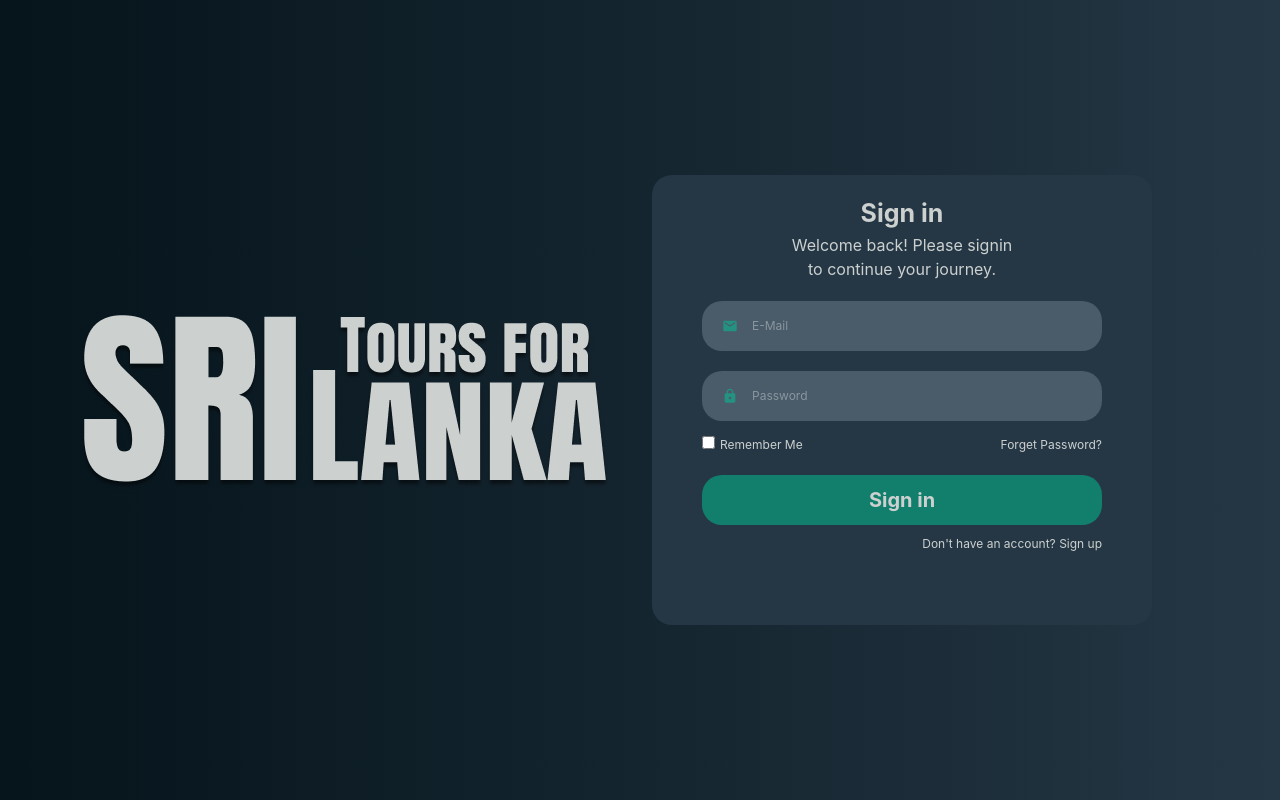
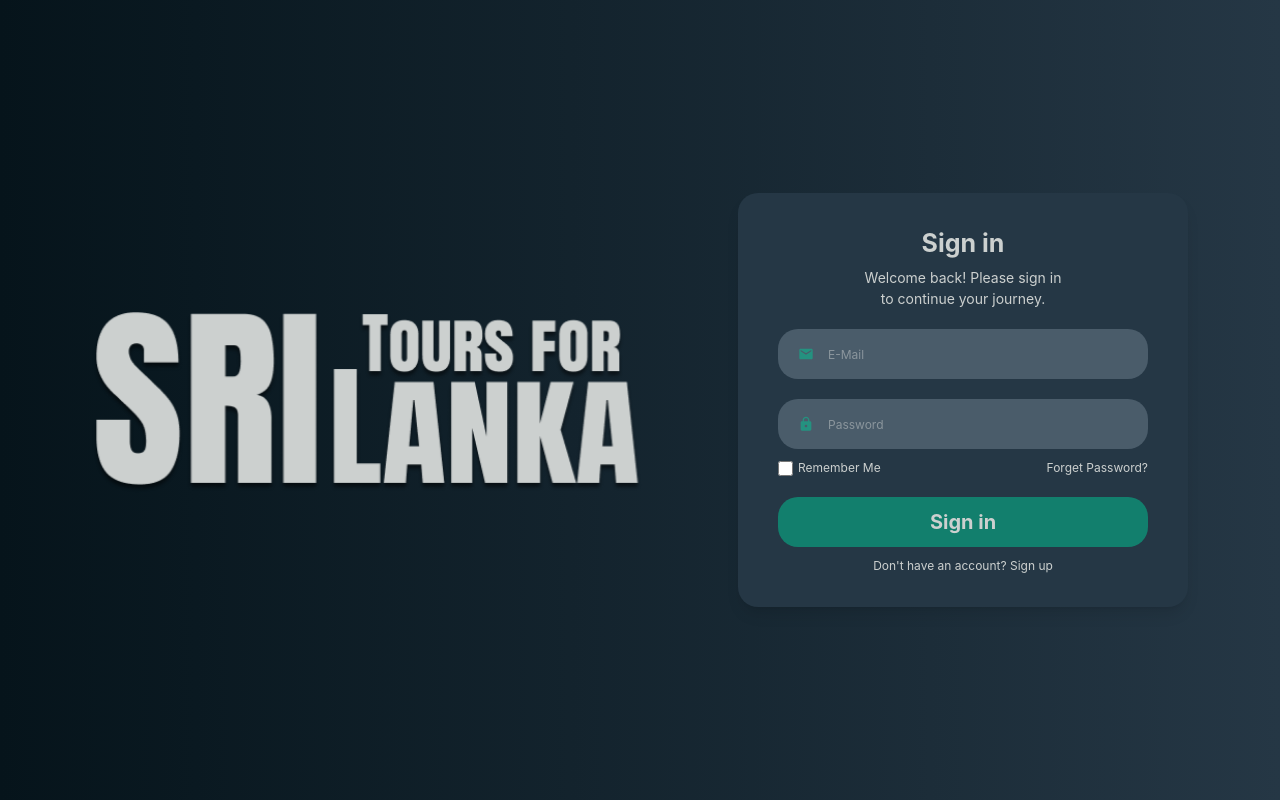
Before and after one commit to SahanAvinash/TourForSriLanka-FrontEnd, a React (Vite) app in the folder tour-for-sri-lanka/: page /login in a window 1280 px wide. Built offline with nearby package versions, Linux system fonts and the light colour scheme; a web font is replaced by a local one.

Commit message:
login page clenup ✅ register role clenup✅

```diff
--- a/tour-for-sri-lanka/src/index.css
+++ b/tour-for-sri-lanka/src/index.css
@@ -2,4 +2,10 @@
 
 @theme {
   --font-antonsc: "Anton SC", sans-serif;
+
+  --color-primary-1: #06141B;
+  --color-primary-2: #253745;
+  --color-primary-green: #00C896;
+  --color-text: #CCD0CF;
+  --color-border: #4A5C6A;
 }
--- a/tour-for-sri-lanka/src/pages/loginPage.tsx
+++ b/tour-for-sri-lanka/src/pages/loginPage.tsx
@@ -1,98 +1,156 @@
 import { useState } from "react"
-import { MdEmail, MdLock} from "react-icons/md";
+import { MdEmail, MdLock } from "react-icons/md";
 import axios from "axios"
 import toast from "react-hot-toast";
-import { useNavigate } from "react-router-dom";
-import {Link} from "react-router-dom"
+import { useNavigate, Link } from "react-router-dom";
 
-export default function LoginPage(){
-    const [email,setEmail] = useState("")
-    const [password,setPassword] = useState("")
-    const [rememberMe,setRememberMe] =useState(false)
+const ROLE_REDIRECTS = {
+  traveler: "/",
+  hotel_owner: "/hotel_owner/dashboard",
+  vehicle_owner: "/vehicle_owner/dashboard",
+  guide: "/guide/dashboard",
+  admin: "/admin",
+}
+
+export default function LoginPage() {
+  const [email, setEmail] = useState("")
+  const [password, setPassword] = useState("")
+  const [rememberMe, setRememberMe] = useState(false)
+  const [loading, setLoading] = useState(false)
   const navigate = useNavigate()
 
-    function handleOnSubmit(e: React.FormEvent<HTMLFormElement>){
+  async function handleOnSubmit(e) {
     e.preventDefault()
+    setLoading(true)
 
-       axios.post("http://localhost:3000/api/login",
-        {
-            email : email,
-            password : password,
-            rememberMe
-        }
-       ).then((res)=>{
-        console.log(res)
-        toast.success("Login Success")
-        const user = res.data.user
-        const token = res.data.token
-        const role = res.data.role
-
-        if(rememberMe){
-            localStorage.setItem("token",token)
-            localStorage.setItem("user",JSON.stringify(user))
-        }else{
-            sessionStorage.setItem("token",token)
-            sessionStorage.setItem("user",JSON.stringify(user))
-        }
-        if(role == "traveler"){
-           navigate("/")
-        }else if(role == "hotel_owner"){
-            navigate("/hotel_owner/dashboard")
-        }else if(role === "vehicle_owner"){
-            navigate("/vehicle_owner/dashboard")
-        }else if(role === "guide"){
-            navigate("/guide/dashboard")
-        }else if(role === "admin"){
-            navigate("/admin")
-        }else{
-            navigate("/")
-        }
-       }).catch((err)=>{
-        console.log(err)
-        toast.error(err.response.data.error)
+    try {
+      const res = await axios.post("http://localhost:3000/api/login", {
+        email,
+        password,
+        rememberMe,
       })
 
+      toast.success("Login Success")
+      const { user, token, role } = res.data
+
+      const storage = rememberMe ? localStorage : sessionStorage
+      storage.setItem("token", token)
+      storage.setItem("user", JSON.stringify(user))
+
+      navigate(ROLE_REDIRECTS[role] || "/")
+    } catch (err) {
+      const message = axios.isAxiosError(err)
+        ? err.response?.data?.error || "Login failed. Please try again."
+        : "Something went wrong. Please try again."
+      toast.error(message)
+    } finally {
+      setLoading(false)
+    }
   }
 
-    return(
+  return (
+    <>
+      <style>{`
+        @keyframes loginFadeInUp {
+          from { opacity: 0; transform: translateY(16px); }
+          to   { opacity: 1; transform: translateY(0); }
+        }
+        @keyframes loginFadeIn {
+          from { opacity: 0; }
+          to   { opacity: 1; }
+        }
+        .login-card-anim { animation: loginFadeInUp 0.6s cubic-bezier(0.16, 1, 0.3, 1) both; }
+        .login-logo-anim { animation: loginFadeIn 0.6s ease-out both; }
+        @media (prefers-reduced-motion: reduce) {
+          .login-card-anim, .login-logo-anim { animation: none; }
+        }
+      `}</style>
+
       <form onSubmit={handleOnSubmit}>
-        <div className="w-full h-screen bg-gradient-to-r from-[#06141B] to-[#253745] flex justify-center items-center relative">
-            <div className="absolute left-[80px]">
-                <img src="/main_logo.png" alt="main_logo.png"/>
-            </div>
-            <div className="w-[500px] h-[450px] bg-[#253745] text-[#CCD0CF] absolute right-[10%] rounded-[20px] flex flex-col items-center">
-                <h1 className="text-[25px] mt-[20px] font-bold">Sign in</h1>
-                <span>Welcome back! Please signin </span>
-                <span>to continue your journey.</span>
-                <div className="group relative flex items-center mt-[20px]">
-                    <MdEmail className="ml-[20px] text-[#00C896] absolute outline-none opacity-[50%] group-hover:opacity-[80%] transition-all duration-300"/>
-                    <input type="email" placeholder="E-Mail" className="text-[#CCD0CF] text-[12px] w-[400px] h-[50px] bg-[#4A5C6A] rounded-[20px] pl-[50px]"
-                        onChange={(e)=>{
-                            setEmail(e.target.value)
-                        }}
+        <div className="w-full min-h-screen bg-gradient-to-r from-primary-1 to-primary-2 flex flex-col md:flex-row items-center justify-center gap-6 sm:gap-10 md:gap-16 lg:gap-24 px-4 sm:px-6 py-10 md:py-12">
+
+          <img
+            src="/main_logo.png"
+            alt="main_logo"
+            className="login-logo-anim w-[100px] xs:w-[120px] sm:w-[150px] md:w-[300px] lg:w-[450px] xl:w-[550px] 2xl:w-[550px] shrink-0 transition-transform duration-300"
+          />
+
+          <div className="login-card-anim w-full max-w-[420px] sm:max-w-[450px] bg-primary-2 text-text rounded-[20px] flex flex-col items-center py-8 px-6 sm:px-10 shadow-lg shadow-black/10 transition-shadow duration-300 hover:shadow-xl">
+            <h1 className="text-[20px] xs:text-[22px] sm:text-[25px] font-bold text-center">Sign in</h1>
+            <span className="text-[12px] sm:text-[14px] text-center mt-[5px]">Welcome back! Please sign in</span>
+            <span className="text-[12px] sm:text-[14px] text-center">to continue your journey.</span>
+
+            <div className="group relative flex items-center w-full mt-[20px]">
+              <MdEmail className="ml-[20px] text-primary-green absolute outline-none opacity-[50%] group-focus-within:opacity-100 group-hover:opacity-[80%] transition-opacity duration-300" />
+              <input
+                type="email"
+                autoComplete="email"
+                placeholder="E-Mail"
+                value={email}
+                onChange={(e) => setEmail(e.target.value)}
+                className="text-text text-[12px] w-full h-[48px] sm:h-[50px] bg-border rounded-[20px] pl-[50px] outline-none ring-2 ring-transparent focus:ring-primary-green/60 transition-all duration-300"
+                required
               />
             </div>
-                <div className="group relative flex items-center mt-[20px]">
-                    <MdLock className="ml-[20px] text-[#00C896] absolute outline-none opacity-[50%] group-hover:opacity-[80%] transition-all duration-300"/>
-                    <input type="password" placeholder="Password" className="text-[#CCD0CF] text-[12px] w-[400px] h-[50px] bg-[#4A5C6A] rounded-[20px] pl-[50px]"
-                        onChange={(e)=>{
-                            setPassword(e.target.value)
-                        }}
+
+            <div className="group relative flex items-center w-full mt-[16px] sm:mt-[20px]">
+              <MdLock className="ml-[20px] text-primary-green absolute outline-none opacity-[50%] group-focus-within:opacity-100 group-hover:opacity-[80%] transition-opacity duration-300" />
+              <input
+                type="password"
+                placeholder="Password"
+                value={password}
+                onChange={(e) => setPassword(e.target.value)}
+                className="text-text text-[12px] w-full h-[48px] sm:h-[50px] bg-border rounded-[20px] pl-[50px] outline-none ring-2 ring-transparent focus:ring-primary-green/60 transition-all duration-300"
+                required
               />
             </div>
-                <div className="w-[400px] mt-[10px] flex justify-between">
-                    <div>
-                        <input type="checkbox" id="rememberMe" className="cursor-pointer" checked={rememberMe} onChange={(e)=> setRememberMe(e.target.checked)}/>
-                        <label className="text-[12px] text-[#CCD0CF] pl-[5px]">Remember Me</label>
+
+            <div className="w-full mt-[12px] sm:mt-[10px] flex flex-wrap justify-between items-center gap-y-2">
+              <div className="flex items-center">
+                <input
+                  type="checkbox"
+                  id="rememberMe"
+                  className="cursor-pointer accent-primary-green w-[15px] h-[15px]"
+                  checked={rememberMe}
+                  onChange={(e) => setRememberMe(e.target.checked)}
+                />
+                <label htmlFor="rememberMe" className="text-[12px] text-text pl-[5px] cursor-pointer select-none">
+                  Remember Me
+                </label>
               </div>
-                    <Link to="/forgot-password" className="text-[12px] text-[#CCD0CF] mt-[5px] hover:text-[#00C896]/50 transition-all duration-300 cursor-pointer hover:underline">Forget Password?</Link>
+              <Link
+                to="/forgot-password"
+                className="text-[12px] text-text hover:text-primary-green/70 transition-colors duration-300 cursor-pointer hover:underline"
+              >
+                Forget Password?
+              </Link>
             </div>
-                <button className="w-[400px] h-[50px] bg-[#00C896]/50 rounded-[20px] mt-[20px] text-[#CCD0CF] text-[20px] font-bold hover:bg-[#00C896]/80 transition-all duration-300 cursor-pointer">Sign in</button>
-                <div className=" mt-[10px] w-[400px] flex justify-end">
-                    <label className="text-[12px] text-[#CCD0CF]">Don't have an account? <Link to="/register-role" className="cursor-pointer hover:underline hover:text-[#00C896]/50 transition-all duration-300">Sign up</Link></label>
+
+            <button
+              type="submit"
+              disabled={loading}
+              className="w-full h-[48px] sm:h-[50px] bg-primary-green/50 rounded-[20px] mt-[20px] text-text text-[16px] sm:text-[18px] md:text-[20px] font-bold hover:bg-primary-green/80 hover:scale-[1.02] active:scale-[0.98] transition-all duration-300 cursor-pointer disabled:opacity-50 disabled:cursor-not-allowed disabled:hover:scale-100 flex items-center justify-center gap-2"
+            >
+              {loading && (
+                <span className="w-4 h-4 border-2 border-text/40 border-t-text rounded-full animate-spin" />
+              )}
+              {loading ? "Signing in..." : "Sign in"}
+            </button>
+
+            <div className="mt-[14px] sm:mt-[10px] w-full flex justify-center">
+              <label className="text-[12px] text-text text-center">
+                Don't have an account?{" "}
+                <Link
+                  to="/register-role"
+                  className="cursor-pointer hover:underline hover:text-primary-green/70 transition-colors duration-300"
+                >
+                  Sign up
+                </Link>
+              </label>
             </div>
           </div>
         </div>
       </form>
+    </>
   )
 }
```
Also changed, not shown: tour-for-sri-lanka/src/pages/register/registerRole.jsx (+55 -45 lines). Lines whose indentation alone changed are shown as unchanged.
